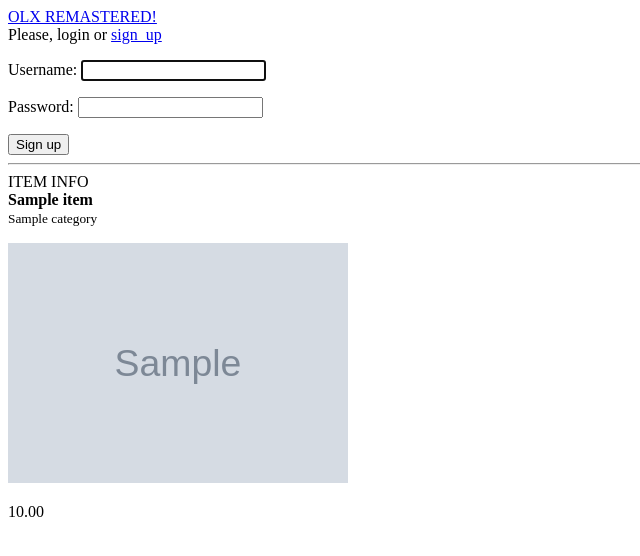
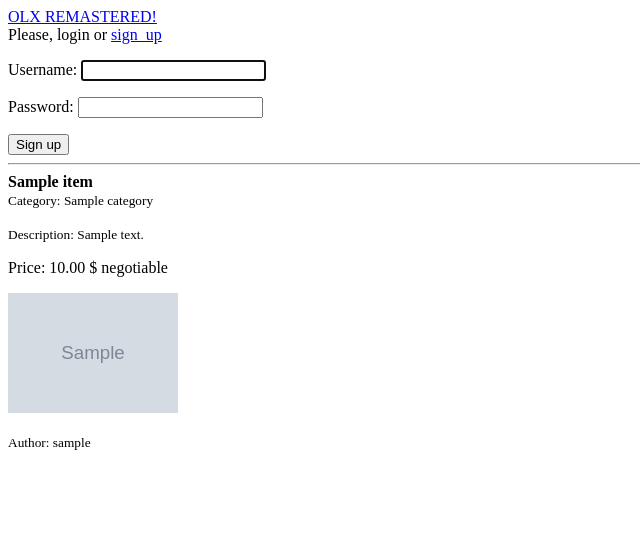
Before and after one commit to Jesyfox/olx_rem, a Django app: page /items/1 in a window 1280 px wide. Shown: the top 556 px of the page, without its empty margins (0-640 px from the left). Run offline with Django 3.2, Linux system fonts and the light colour scheme; tables that the repository leaves empty hold one stand-in row (values such as "Sample post"); grey boxes marked "Sample" are stand-in pictures.

Commit message:
feature: small bugfixes, category info is preaty now

```diff
--- a/olx_rem/classified_ads/models.py
+++ b/olx_rem/classified_ads/models.py
@@ -59,7 +59,6 @@ class Item(models.Model):
     name = models.CharField(max_length=100)
     category = TreeForeignKey('Category', on_delete=models.CASCADE)
     description = models.CharField(max_length=5000)
-    # photos = models.ForeignKey(ItemImage, on_delete=models.CASCADE, related_name='item_photos')
     price = models.DecimalField(max_digits=8, decimal_places=2, null=True, blank=True)
     negotiable = models.BooleanField(default=False)
 
--- a/olx_rem/classified_ads/templates/item_info.html
+++ b/olx_rem/classified_ads/templates/item_info.html
@@ -1,6 +1,5 @@
 {% extends "base.html" %}
 {% block content %}
-ITEM INFO
 <div>
       <div>
          <div>
@@ -8,14 +7,23 @@ ITEM INFO
          </div>
 
          <div>
-          <small>{{ items.category}} </small>
-             {% for photo in photos %}
-             <p><img src="/media/photos/{{ photo.image }}" height="240" width="340"></a></p>
-             {% endfor %}
-          <p>{{ items.price }}</p>
+          <small>Category: {{ items.category}} </small>
+             <p><small>Description: {{ items.description}} </small></p>
+             <p>Price: {% if items.price %} {{ items.price }} $ {% endif %}
+                 {% if items.negotiable %} negotiable {% endif %} </p>
          </div>
+             <div>
+                 {% if photos %}
+                 {% for photo in photos %}
+                 <p><img src="/media/photos/{{ photo.image }}" height="120" width="170"></a></p>
+                 {% endfor %}
+                 {% endif %}
+             </div>
+          <div>
+              <small>Author: {{ items.user.username}} </small>
+          </div>
+
       </div>
    </div>
-  </div>
 
 {% endblock %}
--- a/olx_rem/classified_ads/views.py
+++ b/olx_rem/classified_ads/views.py
@@ -56,7 +56,10 @@ class ItemInfo(BaseViewMixin, View):
 
     def get(self, request, pk):
         item = get_object_or_404(Item, pk=pk)
-        photos = get_list_or_404(ItemImage, item=item)
+        try:
+            photos = get_list_or_404(ItemImage, item=item)
+        except Http404:
+            photos = None
         self.context.update(items=item, photos=photos)
         return render(request, self.template_name, self.context)
 
```
Also changed, not shown: olx_rem/classified_ads/templates/categories.html (+2 -7 lines).
